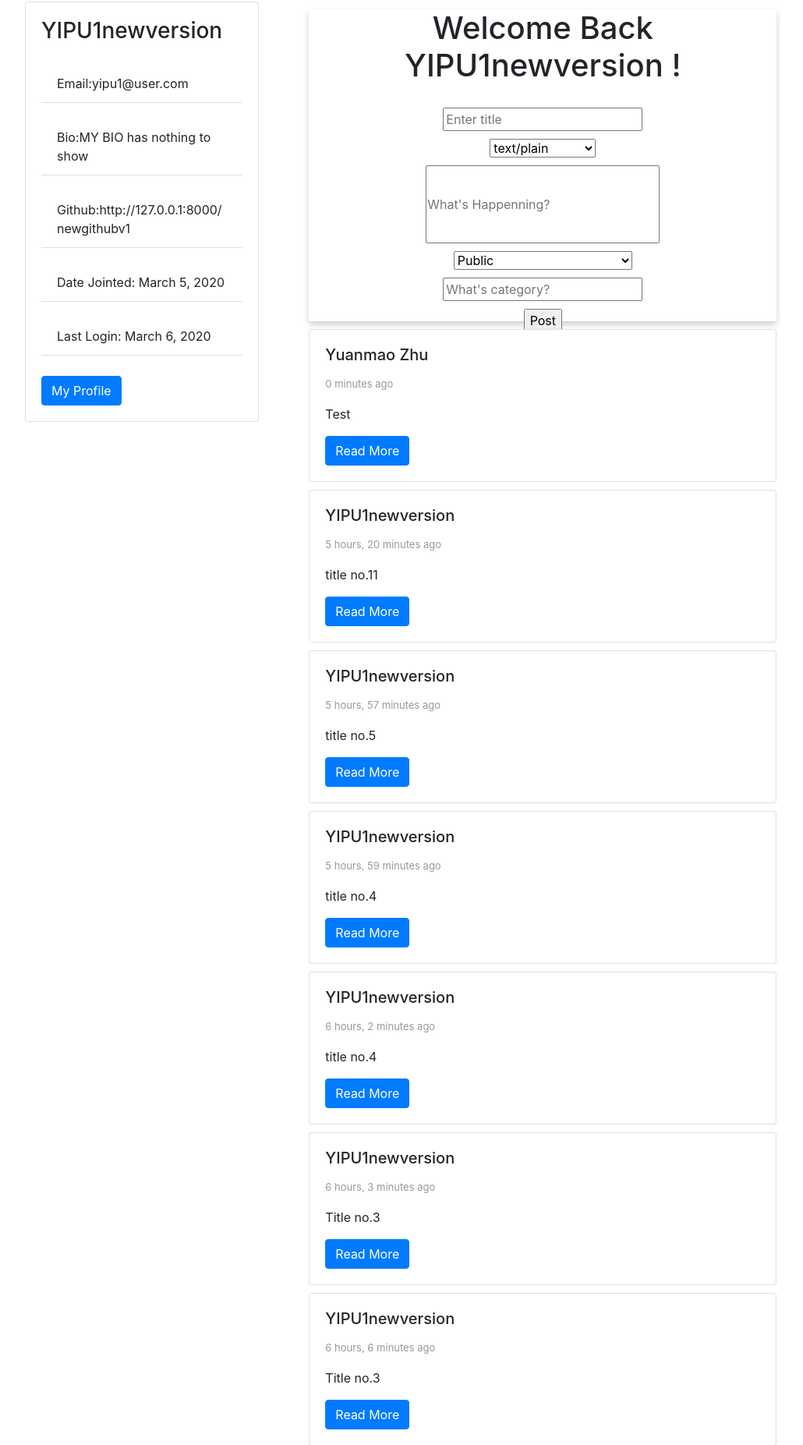
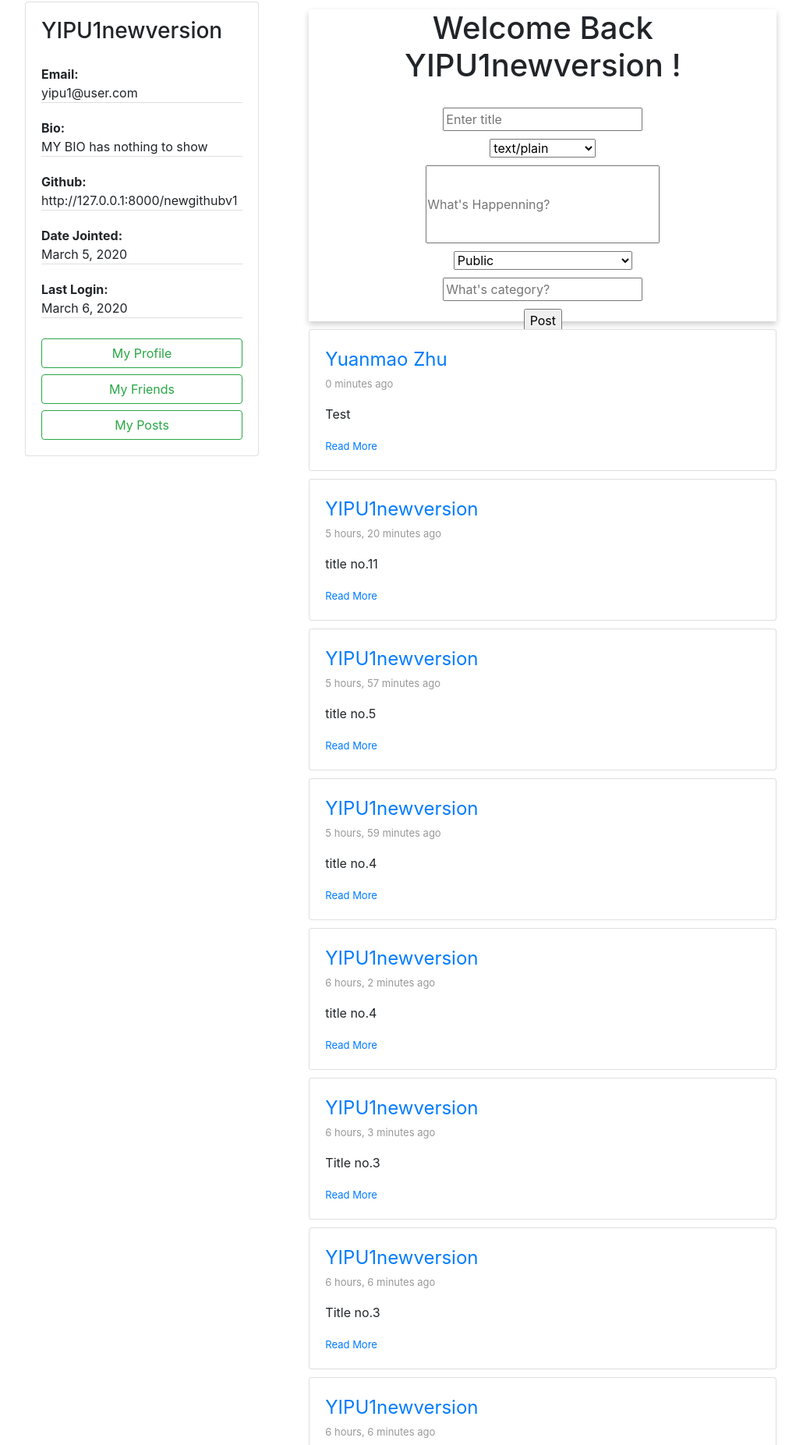
Before and after one commit to yuanmaoChris/200OK, a Django app: page /service/posts/ in a window 1280 px wide. Shown: the part 76-1929 px from the top of the page at 78% size, without its empty margins (54-1084 px from the left). Run offline with Django 3.2, Linux system fonts and the light colour scheme; a user stored in the database is signed in; data comes from the database, SQL or seed files in the repository; both versions use the stored data as it was after the commit; some libraries are stand-ins or nearby versions.

Commit message:
author can click post displayname to goto author profile

```diff
--- a/sitePjt/posting/templates/posting/base.html
+++ b/sitePjt/posting/templates/posting/base.html
@@ -1,4 +1,3 @@
-
     <head>
         <meta charset="utf-8">
         <meta name="viewport" content="width=device-width, initial-scale=1">
@@ -16,7 +15,7 @@
         width: 600px;
         height: 400px;
         margin-top: 10px;
-      }
+    }
 
     /* On mouse-over, add a deeper shadow */
     .post-card:hover {
--- a/sitePjt/posting/templates/posting/home.html
+++ b/sitePjt/posting/templates/posting/home.html
@@ -2,7 +2,7 @@
 <html lang="en">
     {%include 'posting/base.html'%}
     <body>
-        {% include 'posting/navbar.html' %}
+            {% include 'posting/navbar.html' %}
             <div class="container">
                 <div class="row">
                     <div class="col-4">
@@ -18,7 +18,7 @@
                         </div>
                         <div class="row">
                             {% block content %}
-                            replace me
+                                replace me
                             {% endblock %}
                         </div>
                     </div>
--- a/sitePjt/posting/templates/posting/post-inline-view.html
+++ b/sitePjt/posting/templates/posting/post-inline-view.html
@@ -1,8 +1,10 @@
 <div class="card" style="width:600px">
     <div class="card-body">
-      <h5 class="card-title">{{post.author.displayName}}</h5>
+      <a class="displa-name" style="font-size:x-large" href="{% url 'accounts:view profile' post.author.id %}">{{post.author.displayName}}</a>
+      <br>
       <span id="timestamp">{{ post.pub_date|timesince }} ago</span>
       <p class="card-text"><p>{{ post.title }}</p></p>
-      <a  class="btn btn-primary" href="{% url 'posting:view post details' post.id %}" >Read More</a>
+      <a  class="" href="{% url 'posting:view post details' post.id %}" style="font-size: small;" >Read More</a>
     </div>
+
 </div>
--- a/sitePjt/posting/templates/posting/profile-card.html
+++ b/sitePjt/posting/templates/posting/profile-card.html
@@ -4,13 +4,15 @@
     <h3 class="card-title">{{request.user.displayName }}</h3>
     <p class="card-text">
         <ul class="list-group list-group-flush">
-            <li class="list-group-item">Email:{{ request.user.email }}</li>
-            <li class="list-group-item">Bio:{{ request.user.bio }}</li>
-            <li class="list-group-item"> Github:{{ request.user.github }}</li>
-            <li class="list-group-item">Date Jointed: {{ request.user.date_joined }}</li>
-            <li class="list-group-item">Last Login: {{ request.user.last_login }}</li>
+            <li class="list-group-item" style="padding: 0;"><span style="font-weight: bold;">Email:</span><br>{{ request.user.email }}</li>
+            <li class="list-group-item" style="padding: 0;"><span style="font-weight: bold;">Bio:</span><br>{{ request.user.bio }}</li>
+            <li class="list-group-item" style="padding: 0;"><span style="font-weight: bold;">Github:</span><br>{{ request.user.github }}</li>
+            <li class="list-group-item" style="padding: 0;"><span style="font-weight: bold;">Date Jointed:</span><br> {{ request.user.date_joined }}</li>
+            <li class="list-group-item" style="padding: 0;"><span style="font-weight: bold;">Last Login:</span><br>{{ request.user.last_login }}</li>
         </ul>
     </p>
-    <a href="{% url 'accounts:view profile' request.user.id %}" class="btn btn-primary">My Profile</a>
+    <a href="{% url 'accounts:view profile' request.user.id %}" class="btn btn-outline-success btn-block">My Profile</a>
+    <a href="#" class="btn btn-outline-success btn-block">My Friends</a>
+    <a href="#" class="btn btn-outline-success btn-block">My Posts</a>
     </div>
 </div>
--- a/sitePjt/posting/templates/posting/publicPosts.html
+++ b/sitePjt/posting/templates/posting/publicPosts.html
@@ -3,7 +3,7 @@
 {% block shortProfile %}
     {% if request.user.is_authenticated %}
         <div class="short-profile">
-            {% include 'posting/profile-card.html' with request=request%}
+            {% include 'posting/profile-card.html' with request=request %}
         </div>
         <script>
             document.getElementById("nav-third").innerHTML="Log Out"
```
Also changed, not shown: sitePjt/db.sqlite3.
